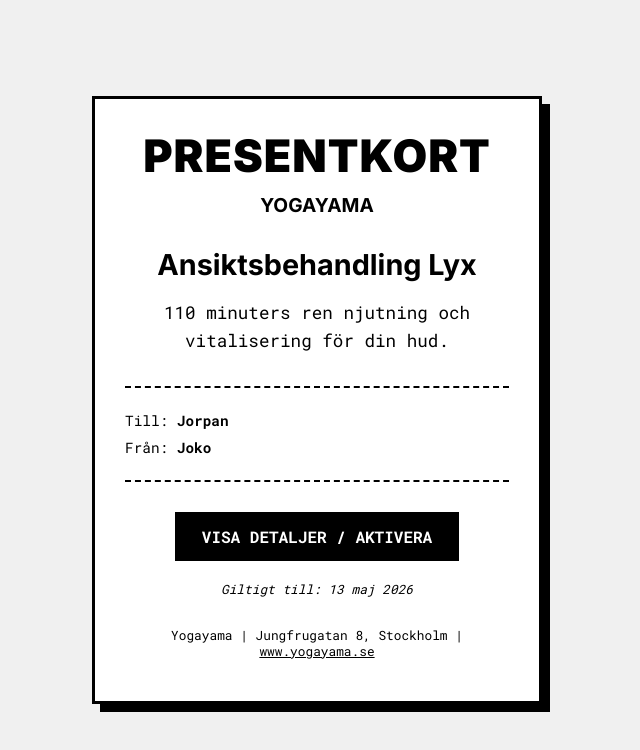
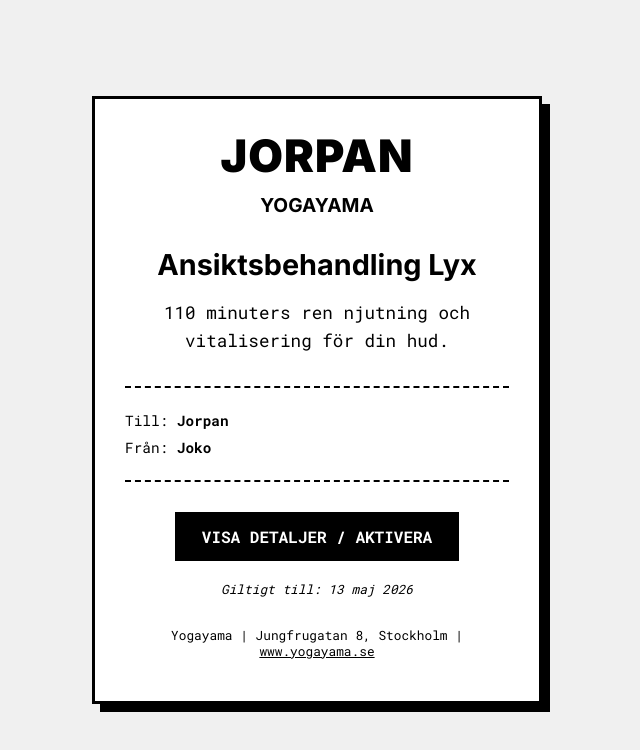
Before and after one commit to joakimhesselman/jorpan, a plain HTML site: page index.html in a window 1280 px wide. Shown: the whole page, without its empty margins (323-963 px from the left). Drawn offline with Linux system fonts and the light colour scheme.

Commit message:
Update and rename Presentkort.html to index.html

```diff
--- a/Presentkort.html
+++ b/index.html
@@ -3,7 +3,7 @@
 <head>
     <meta charset="UTF-8">
     <meta name="viewport" content="width=device-width, initial-scale=1.0">
-    <title>Presentkort - Yogayama</title>
+    <title>GRATTIS JORPAN</title>
     <style>
         @import url('https://fonts.googleapis.com/css2?family=Roboto+Mono:wght@400;700&family=Inter:wght@700;900&display=swap');
 
@@ -159,7 +159,7 @@
     <div class="gift-card-container">
         <div class="gift-card" id="giftCard">
             <div class="header">
-                <h1>Presentkort</h1>
+                <h1>JORPAN</h1>
             </div>
 
             <div class="brand">
```
